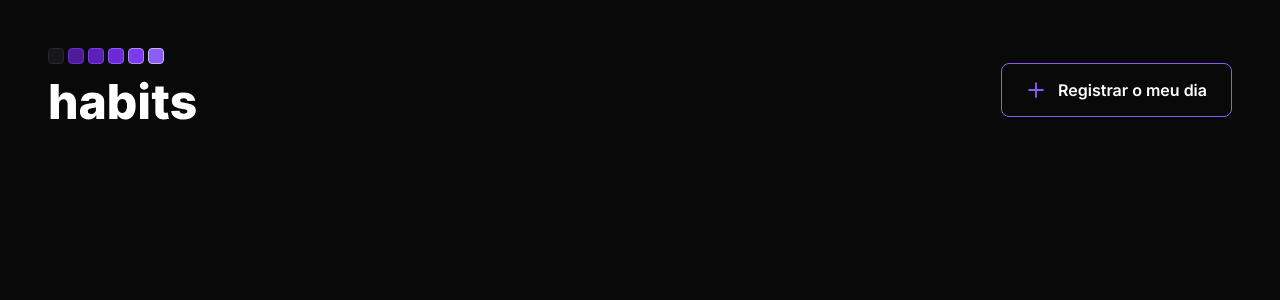
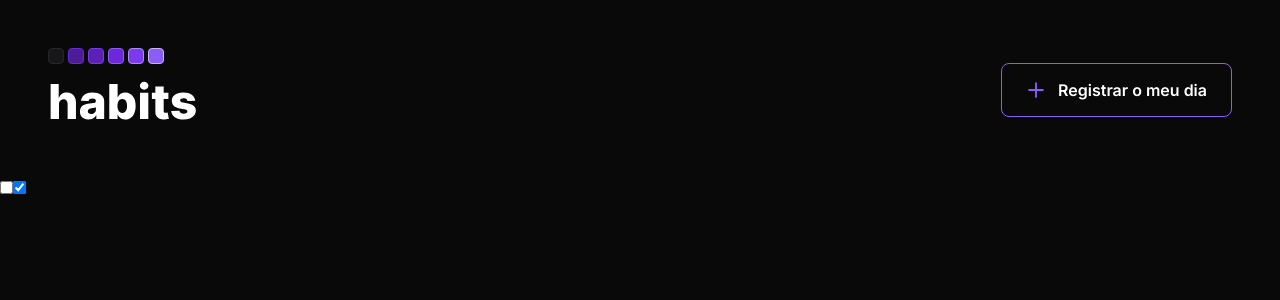
Before and after one commit to Poveii/habits, a React (Vite) app: page / in a window 1280 px wide. Shown: the top 300 px of the page. Built offline with nearby package versions, Linux system fonts and the light colour scheme.

Commit message:
:sparkles: feat: Created two inputs into App Component

```diff
--- a/src/App.jsx
+++ b/src/App.jsx
@@ -16,6 +16,9 @@ function App() {
           Registrar o meu dia
         </button>
       </header>
+
+      <input type="checkbox" />
+      <input type="checkbox" checked />
     </div>
   );
 }
```
